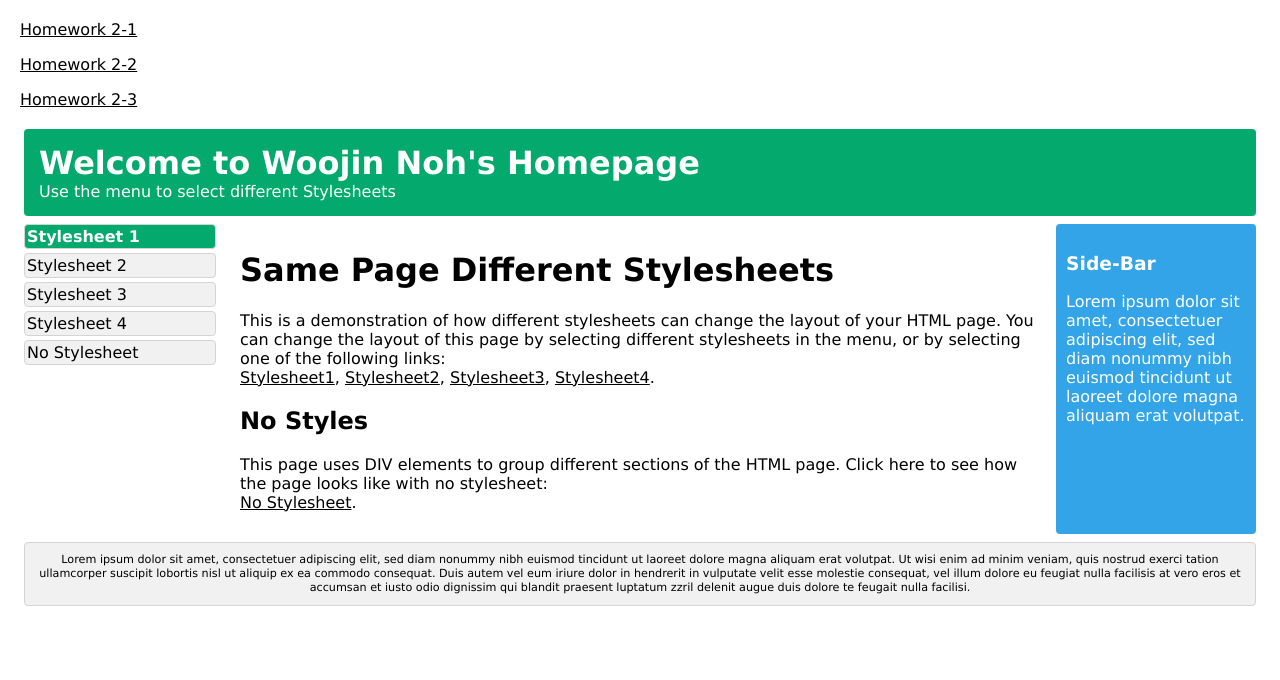
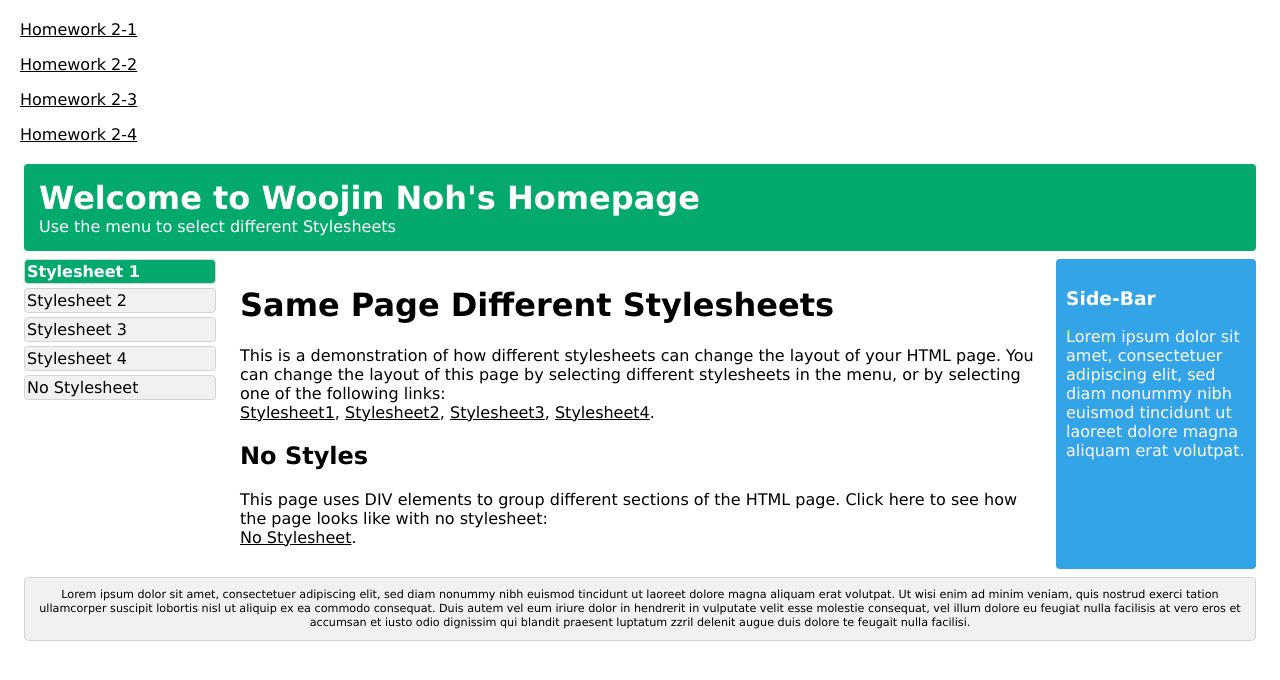
Before and after one commit to RenKRAP/RenKRAP.github.io, a plain HTML site: page index.html in a window 1280 px wide. Drawn offline with Linux system fonts and the light colour scheme.

Commit message:
Update index.html
Homework 2-4 add

```diff
--- a/index.html
+++ b/index.html
@@ -374,6 +374,7 @@
         <p><a href="WPHomework2-1.html" target="_blank">Homework 2-1</a></p>
         <p><a href="WPHomework2-2.html" target="_blank">Homework 2-2</a></p>
         <p><a href="WPHomework2-3.html" target="_blank">Homework 2-3</a></p>
+        <p><a href="WPHomework2-4.html" target="_blank">Homework 2-4</a></p>
         <div class="container wrapper">
             <div id="top">
                 <h1>Welcome to Woojin Noh's Homepage</h1>
```
